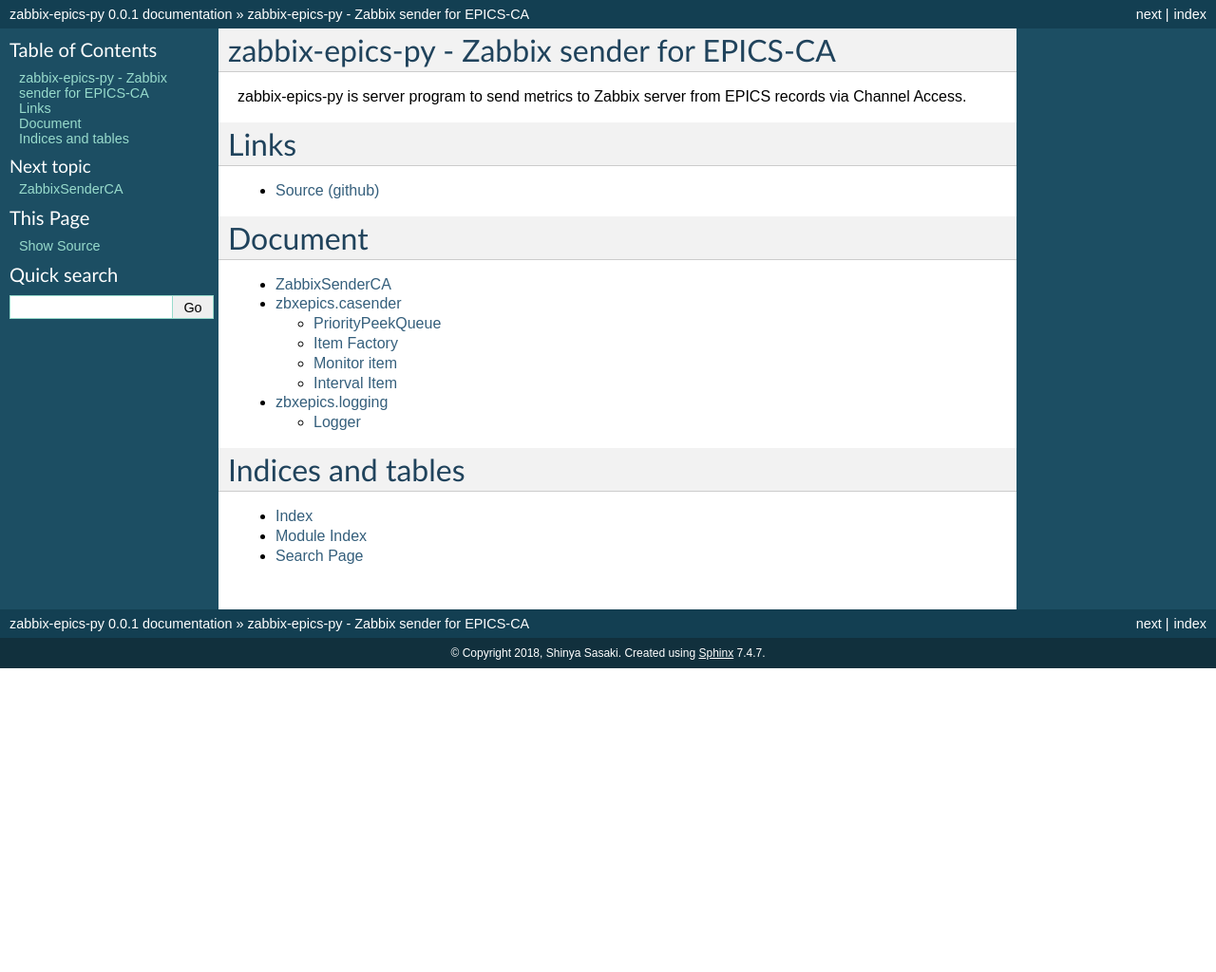
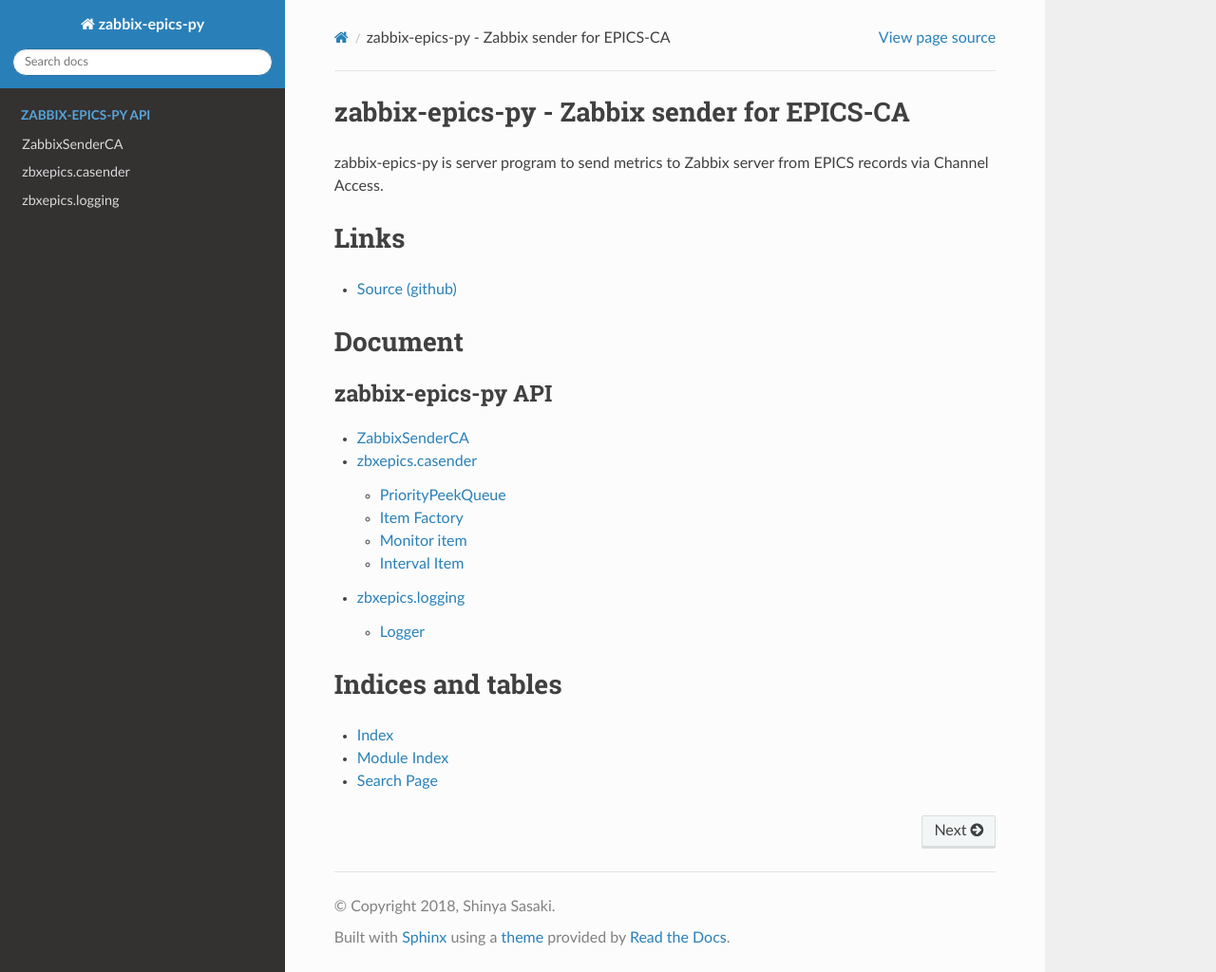
Before and after one commit to sasaki77/zabbix-epics-py, a Sphinx documentation site: the page built from docs/index.rst, in a window 1280 px wide and 1024 px high. Shown: the whole window at 95% size. Built offline with Sphinx 7.4.7 and the Read the Docs theme 2.0.0, drawn with Linux system fonts in a browser that asks for light colours.

Commit message:
Update docs to read the docs theme

```diff
--- a/docs/conf.py
+++ b/docs/conf.py
@@ -77,7 +77,7 @@
 # The theme to use for HTML and HTML Help pages.  See the documentation for
 # a list of builtin themes.
 #
-html_theme = 'default'
+html_theme = 'sphinx_rtd_theme'
 
 # Theme options are theme-specific and customize the look and feel of a theme
 # further.  For a list of options available for each theme, see the
--- a/docs/index.rst
+++ b/docs/index.rst
@@ -16,6 +16,7 @@
 ========
 .. toctree::
    :maxdepth: 2
+   :caption: zabbix-epics-py API
 
    zabbixsenderca
    casender
```
